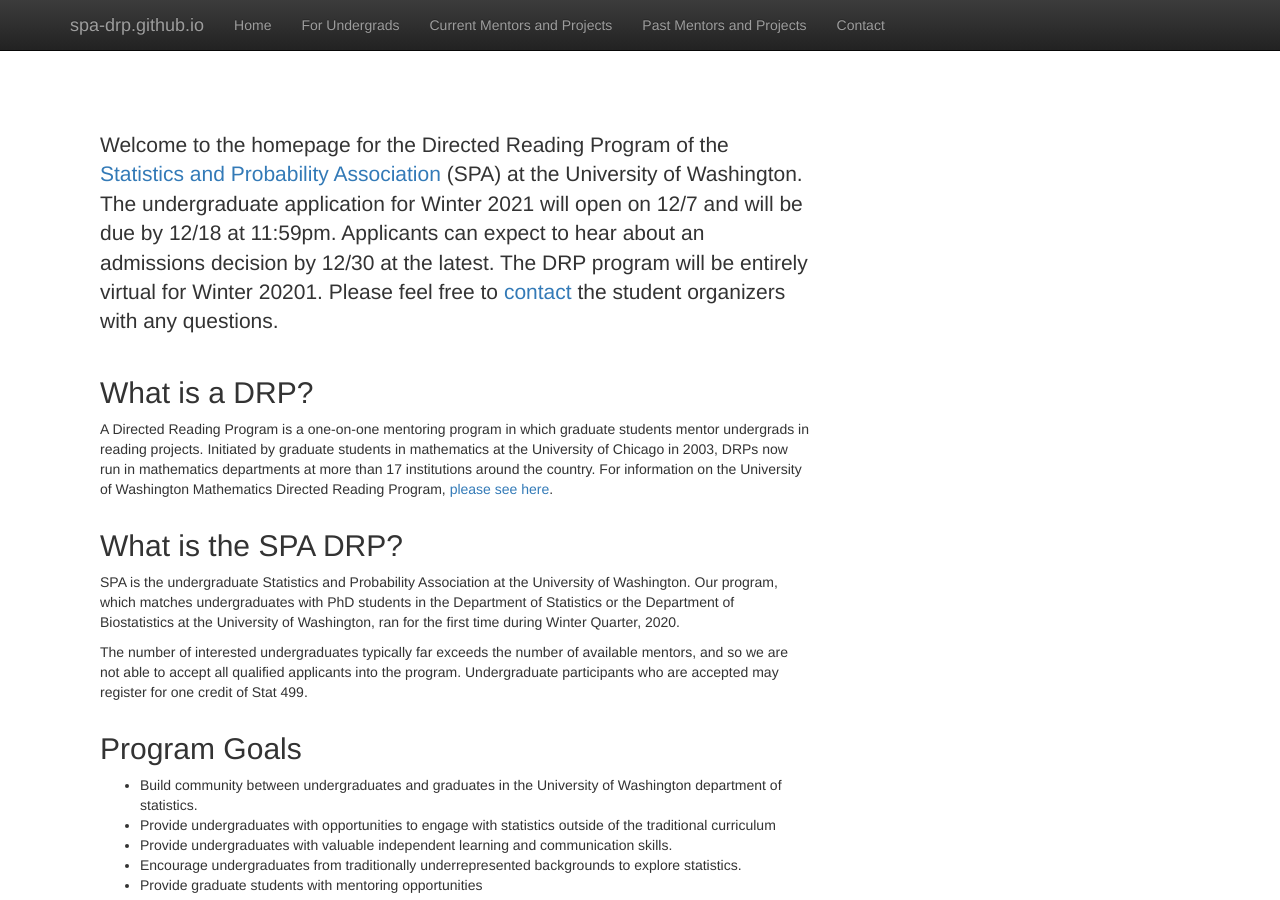
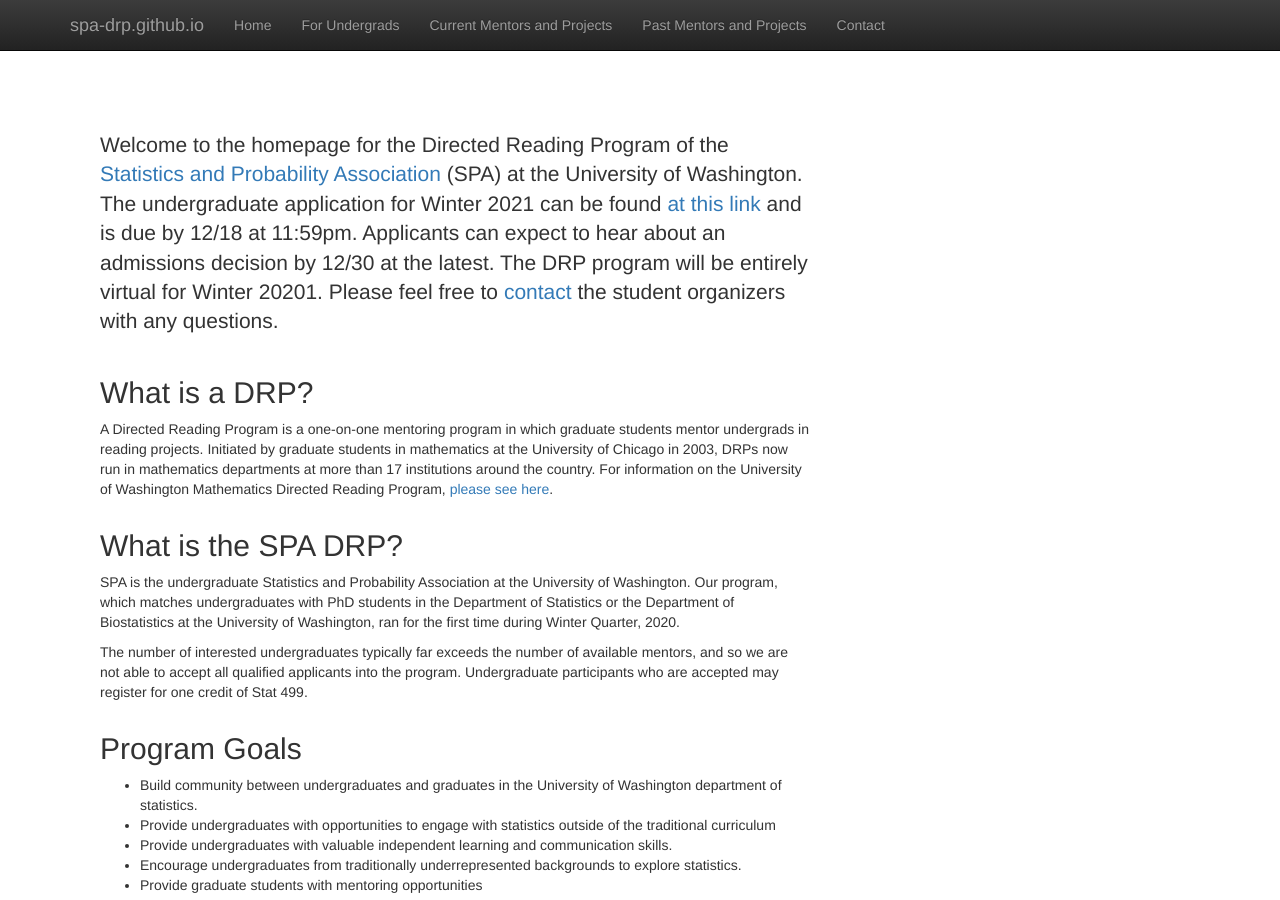
Before and after one commit to SPA-DRP/spa-drp.github.io, a Jekyll site: the page built from index.html, in a window 1280 px wide and 900 px high. Built offline with Jekyll 4.4.1, drawn with Linux system fonts in a browser that asks for light colours; nearby versions of some CDN libraries; library files that are not in the unit come from our copies.

Commit message:
App link live

```diff
--- a/index.html
+++ b/index.html
@@ -8,7 +8,7 @@
   <h2 style="padding-top: 10px;" class="featurette-heading"> </h2>
   <p class="lead">
   Welcome to the homepage for the Directed Reading Program of the <a href = "http://students.washington.edu/spassc/">Statistics and Probability Association</a>
-  (SPA) at the University of Washington. The undergraduate application for Winter 2021 will open on 12/7 and will be
+  (SPA) at the University of Washington. The undergraduate application for Winter 2021 can be found <a href=https://docs.google.com/forms/d/e/1FAIpQLScnStWnETYSvjwvRq8gDSKytjQs7xxNyB3OWKLn-4po32fDkA/viewform?usp=sf_link> at this link </a> and is
   due by 12/18 at 11:59pm. Applicants can expect to hear about an admissions decision by 12/30 at the latest. The DRP program
   will be entirely virtual for Winter 20201.
   Please feel free to <a href=https://spa-drp.github.io/contact.html> contact </a> the student organizers with
```
